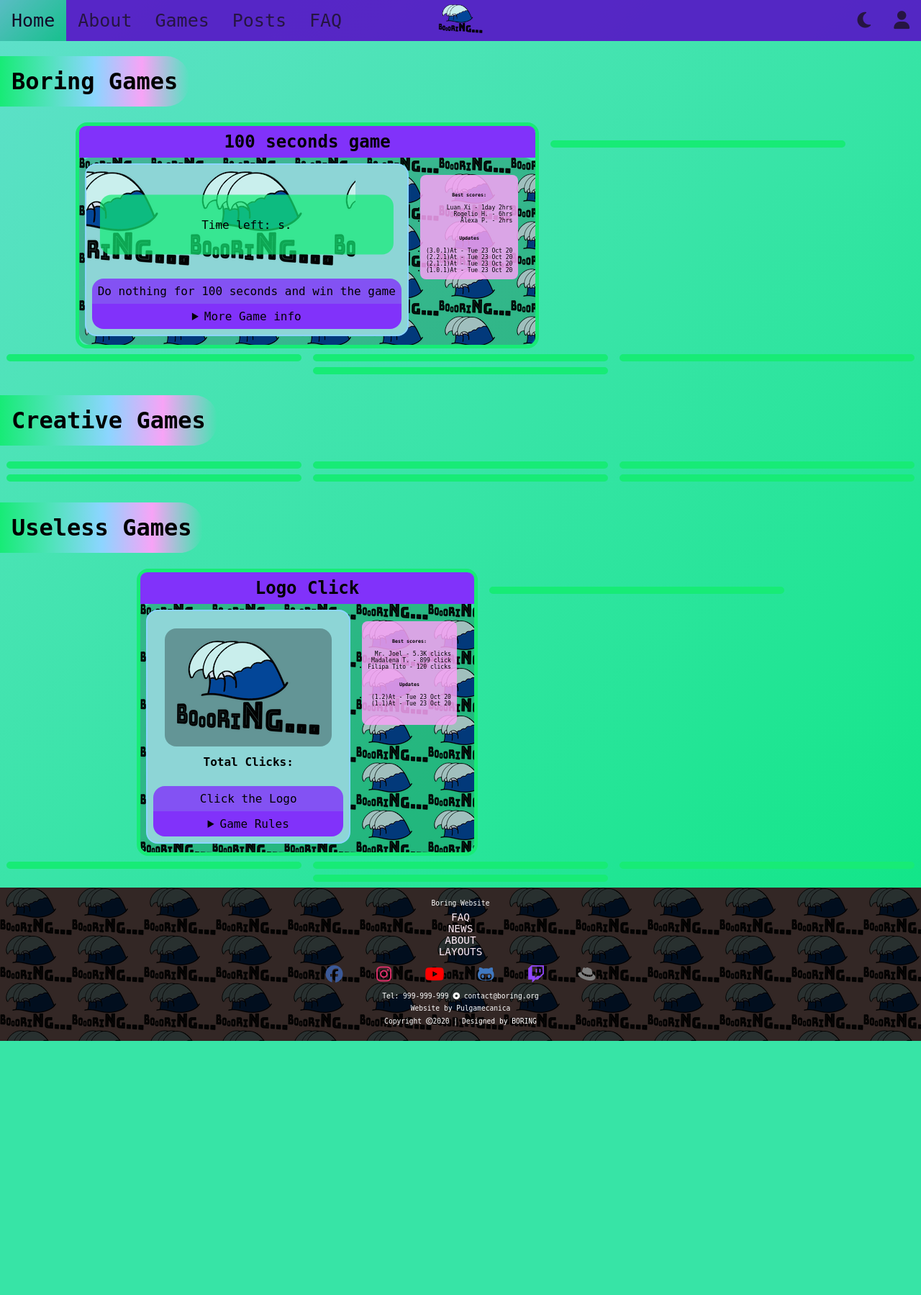
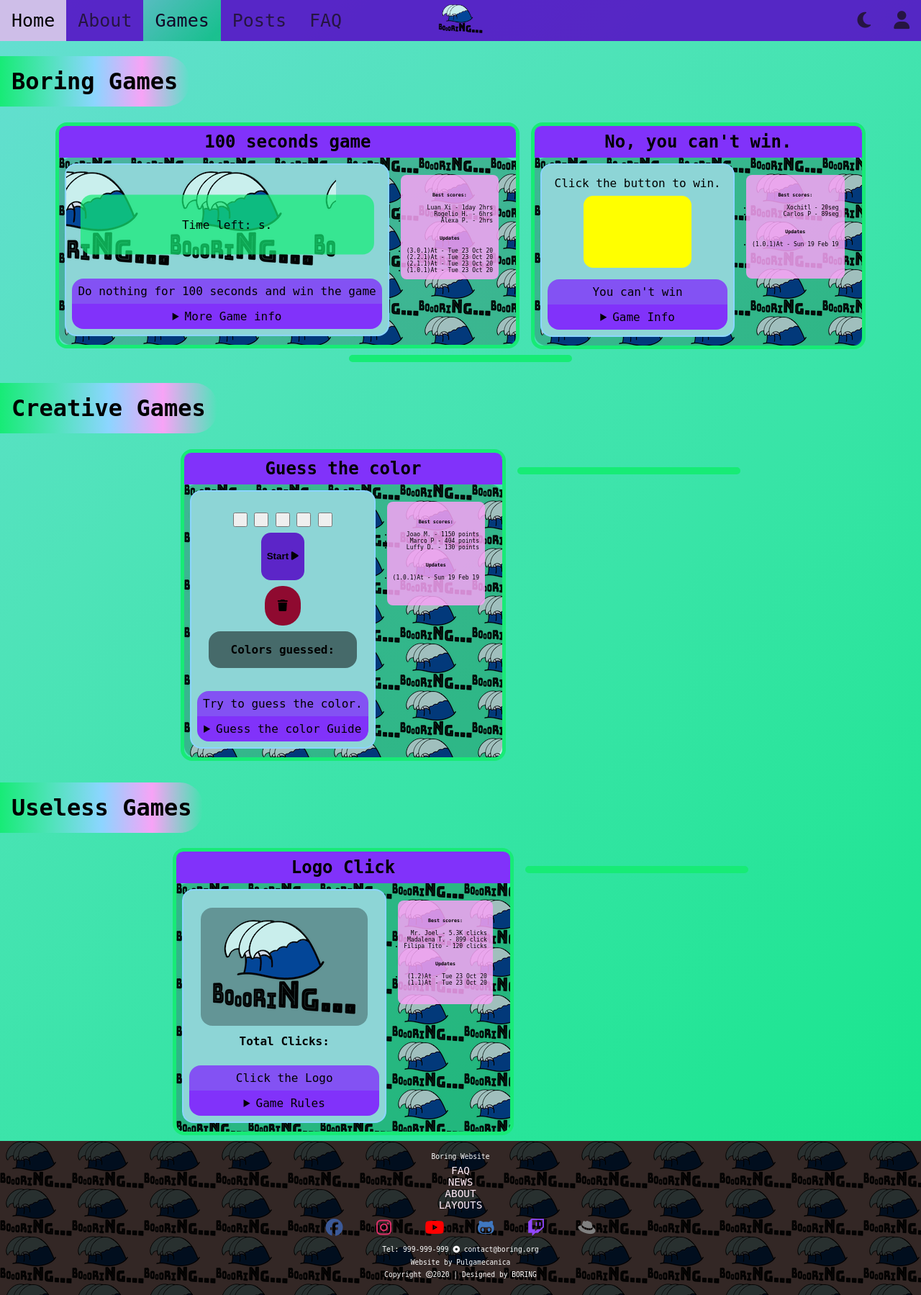
Before and after one commit to pulgamecanica/WebProgLuso, a PHP site: page /games.html in a window 1280 px wide. Shown: the whole page at 72% size. Before the commit the page ends 1446 px from the top, so only its background shows below. Run offline with PHP 8.4, Linux system fonts and the light colour scheme; some libraries are stand-ins or nearby versions; some web fonts are replaced.

Commit message:
Added games to the Game Page, and changed Layout width on media max900

```diff
--- a/games.html
+++ b/games.html
@@ -17,9 +17,9 @@
 			<div class="topnav-centered">
 				<a href="./index.html"><img src="img/logo100px.png" alt="logo surfLogo boringLogo"></a>
 			</div>
-			<a href="./index.html" class="active">Home</a>
+			<a href="./index.html">Home</a>
 			<a href="./about.html">About</a>
-			<a href="./games.html">Games</a>
+			<a href="./games.html" class="active">Games</a>
 			<a href="./posts.html">Posts</a>
 			<a href="./faq.html">FAQ</a>
 			<div class="topnav-right">
@@ -46,7 +46,7 @@
 							<p>The rules of the game are very simple...</p>
 							<p>Just don't do anything for 100 seconds and you will win(nothing)!</p>
 							<p>To Start the game hover on the "time left" box, and the counter will start.</p>
-							<footer>Developed by pulgamecanica</footer>
+							<footer><p>Developed by pulgamecanica</p></footer>
 						</details>
 					</figure>
 					<aside>
@@ -66,19 +66,77 @@
 					</aside>
 				</article>
 			</section>
-			<section class="game-container"></section>
-			<section class="game-container"></section>
-			<section class="game-container"></section>
-			<section class="game-container"></section>
+			<section class="game-container">
+				<h2 class="game-title">No, you can't win.</h2>
+				<article>
+					<figure>
+						<div id="you-cant-win-game">
+							<p id="you-cant-win-text"><span id="click-section">Click the button to win. <button onclick="youClickYouWin()"></button></span><span id="no-click-section">Hahaha... sorry, you must find another way to click the button...</span></p>
+						</div>
+						<figcaption>You can't win</figcaption>
+						<details>
+							<summary>Game Info</summary>
+							<p>The game can be won!</p>
+							<p>Think out of the box(literally). Find your way to win.</p>
+							<p>Good Luck, hope you really get bored.</p>
+							<footer><span id='hint'><button onclick="getHint('you-cant-win-game')"><i class="fas fa-question"></i></button></span><p>Developed by Ramones002</p></footer>
+						</details>
+					</figure>
+					<aside>
+						<h5>Best scores:</h5>
+						<ul>
+							<li>Xochitl - 20seg</li>
+							<li>Carlos P - 89seg</li>
+						</ul>
+						<h5>Updates</h5>
+						<ul>
+							<li>(1.0.1)At - Sun 19 Feb 19</li>
+						</ul>
+					</aside>
+				</article>
+			</section>
 			<section class="game-container"></section>
 		</section>
 		<h1 class="games-section-title">Creative Games</h1>
 		<section class="games-section">
-			<section class="game-container"></section>
-			<section class="game-container"></section>
-			<section class="game-container"></section>
-			<section class="game-container"></section>
-			<section class="game-container"></section>
+			<section class="game-container">
+				<h2 class="game-title">Guess the color</h2>
+				<article>
+					<figure>
+						<div id="guess-the-color-game">
+							<button onclick="colorGuess(0)"><span class="colorOption" id="colorOption0"></span></button>
+							<button onclick="colorGuess(1)"><span class="colorOption" id="colorOption1"></span></button>
+							<button onclick="colorGuess(2)"><span class="colorOption" id="colorOption2"></span></button>
+							<button onclick="colorGuess(3)"><span class="colorOption" id="colorOption3"></span></button>
+							<button onclick="colorGuess(4)"><span class="colorOption" id="colorOption4"></span></button>
+							<button onclick="loadColorGame()" id="start-restart-color-game"><h1>Start <i class="fas fa-play"></i> </h1></button>
+							<button onclick="resetColorGame()" id="reset-color-game"><h6><i class="fas fa-trash"></i></h6></button>
+							<h4>Colors guessed: <span id="colorGuessedCounter"></span></h4>
+						</div>
+						<figcaption>Try to guess the color.</figcaption>
+						<details>
+							<summary>Guess the color Guide</summary>
+							<p>This is a very, very boring game.</p>
+							<p>Just try to guess the colors.</p>
+							<p>You can refresh the color by clicking the <i>REFRESH</i> button.</p>
+							<p>You can reset your progress by clicking on the <i>TRASH</i> icon.</p>
+							<footer><p>Developed by pulga007</p></footer>
+						</details>
+					</figure>
+					<aside>
+						<h5>Best scores:</h5>
+						<ul>
+							<li>Joao M. - 1150 points</li>
+							<li>Marco P - 404 points</li>
+							<li>Luffy D. - 130 points</li>
+						</ul>
+						<h5>Updates</h5>
+						<ul>
+							<li>(1.0.1)At - Sun 19 Feb 19</li>
+						</ul>
+					</aside>
+				</article>
+			</section>
 			<section class="game-container"></section>
 		</section>
 		<h1 class="games-section-title">Useless Games</h1>
@@ -97,7 +155,7 @@
 							<p>Welcome to the Logo clicker, a very useless game</p>
 							<p>All you have to do is click the logo!</p>
 							<p>Ptsss ptsss.... A little secret.... if you continue clicking then something will happen</p>
-							<footer>Developed by pulgamecanica</footer>
+							<footer><p>Developed by pulgamecanica</p></footer>
 						</details>
 					</figure>
 					<aside>
@@ -116,10 +174,6 @@
 				</article>
 
 			</section>
-			<section class="game-container"></section>
-			<section class="game-container"></section>
-			<section class="game-container"></section>
-			<section class="game-container"></section>
 			<section class="game-container"></section>
 		</section>
 
--- a/javascript/index.js
+++ b/javascript/index.js
@@ -1,14 +1,47 @@
 var	logoClickGameCounter = 0;
 var counter = 100;
 var timeOut;
+var colors = [5];
+var selectedColor;
+var colorGameGuessed = 0;
+
+function loadColorGame() {
+	var optionFields = document.getElementsByClassName("colorOption");
+	document.getElementById('start-restart-color-game').innerHTML = '<i class="fas fa-redo-alt"></i>';
+	for(counter = 0; counter < optionFields.length; counter++) {
+		console.log(optionFields[counter]);
+		optionFields[counter].innerHTML = colors[counter] = getColor();
+		optionFields[counter].style.color = colors[counter];
+	}
+	document.getElementById("guess-the-color-game").style.backgroundColor = (selectedColor = colors[Math.floor((Math.random()*5))]);
+}
+function colorGuess(option){
+	if (colors[option] == selectedColor) {
+		colorGameGuessed+= 1;
+		document.getElementById('colorGuessedCounter').innerHTML = colorGameGuessed;
+		document.getElementById('colorGuessedCounter').style.color = selectedColor;
+		loadColorGame();
+	}else {
+		loadColorGame();
+	}
+}
+function getColor() {
+	var colorCode = Math.floor(Math.random()*16777215).toString(16);
+	return "#"+colorCode;
+}
+function resetColorGame() {
+	if (confirm('Do you really want to reset your progress?')) {
+		colorGameGuessed = 0;
+		document.getElementById('colorGuessedCounter').innerHTML = colorGameGuessed;
+	}
+}
 function startCounter() {
 	if ( counter <= 0) {
 		document.getElementById('the-100-sec-game-time-left').innerHTML = "You Won!<br>Here have a Bannana &#x1F34C;";
-	document.getElementById('you-moved').style.display =  "none";
+		document.getElementById('you-moved').style.display =  "none";
 		return;
 	}
 	document.getElementById('you-moved').style.visibility = "hidden";
-	console.log("counter: " + counter)
 	document.getElementById('the-100-sec-game-time-left-counter').innerHTML = counter-=1;
 	timeOut = setTimeout(startCounter, 1000);
 }
@@ -36,7 +69,7 @@
 	    }
 	}
 }
-function logoClickGame(){
+function logoClickGame() {
 	logoClickGameCounter++;
 	document.getElementById('logo-click-clicks').innerHTML = logoClickGameCounter;
 	document.getElementById('logo-click-message').innerHTML = "Good one! Keep it up!";
@@ -60,3 +93,11 @@
 		document.getElementById('logo-click-message').innerHTML = "Amazing job! You are the boss!";
 	}
 }
+function youClickYouWin() {
+	document.getElementById('you-cant-win-text').innerHTML = "<span id='youClickedYouWon'>You WON!</span>";
+}
+function getHint(gameHint) {
+	if (gameHint == 'you-cant-win-game') {
+		alert("There is a mysterious function: logoClickGame(). I will say no more....");
+	}
+}
--- a/style/index.css
+++ b/style/index.css
@@ -915,7 +915,7 @@
 	border-radius: 1em;
 	border: 5px solid #17eb76;
 	margin: 0 0.5rem 0.5rem;
-	min-width: 400px;
+	min-width: 300px;
 }
 .games-wrapper .games-section .game-container .game-title {
 	background: rgb(129, 50, 250);
@@ -1020,8 +1046,79 @@
 .games-wrapper .games-section .game-container article figure #the-logo-click-game h1 {
 	margin: 0.5rem;
 }
-/*.games-wrapper .games-section {*/
-/*}*/
+.games-wrapper .games-section .game-container article figure #you-cant-win-game {
+	position: relative;
+	width: 250px;
+	height: auto;
+	margin: auto;
+}
+.games-wrapper .games-section .game-container article figure #you-cant-win-game #no-click-section{
+	display: none;
+	width: 150px;
+	transform: translate(50%, 50%);
+	top: -40%;
+	left: -10%;
+	position: absolute;
+	margin: auto;
+}
+.games-wrapper .games-section .game-container article figure #you-cant-win-game:hover #no-click-section {
+	display: block;
+}
+.games-wrapper .games-section .game-container article figure #you-cant-win-game:hover #click-section {
+	visibility: hidden;
+}
+.games-wrapper .games-section .game-container article figure #you-cant-win-game #youClickedYouWon {
+	color: #444;
+	font-size: 200%;
+	color: gold;
+	background: rgba(0, 0, 0, 0.3);
+	border-radius: 1em;
+	display: block;
+	padding: 2rem;
+}
+.games-wrapper .games-section .game-container article figure #you-cant-win-game #click-section button {
+	background-color: yellow;
+	padding: 2rem;
+	width: 150px;
+	height: 100px;
+	cursor: pointer;
+	border: none;
+	border-radius: 1em;
+	margin: 0.5rem;
+}
+.games-wrapper .games-section .game-container article figure #guess-the-color-game {
+
+	border-radius: 1em;
+	margin-bottom: 1rem;
+	min-height: 100px;
+	padding: 1rem;
+}
+.games-wrapper .games-section .game-container article figure #guess-the-color-game button {
+	padding: 0.5rem;
+	cursor: pointer;
+}
+.games-wrapper .games-section .game-container article figure #guess-the-color-game #start-restart-color-game {
+	border: none;
+	display: block;
+	margin: 0.5rem auto;
+	background: rgba(87, 18, 199, 0.90);
+	border-radius: 1em;
+}
+.games-wrapper .games-section .game-container article figure #guess-the-color-game #reset-color-game {
+	display: block;
+	border: none;
+	background-color: #8f0a30;
+	margin: 0.5rem auto;
+	border-radius: 1em;
+	font-size: 150%;
+}
+.games-wrapper .games-section .game-container article figure #guess-the-color-game h4 {
+	padding: 1rem;
+	margin: 0;
+	display: block;
+	border-radius: 1em;
+	background: rgba(0, 0, 0, 0.5);
+}
 @keyframes slide {
 	0% {
 		transform: translate3d(0, 0, 0);
```
Also changed, not shown: other parts of style/index.css (+29 -0 lines), 1 other file.
